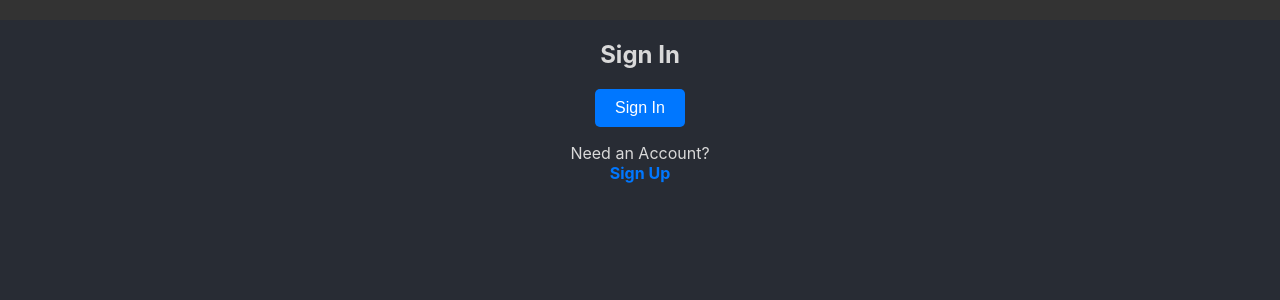
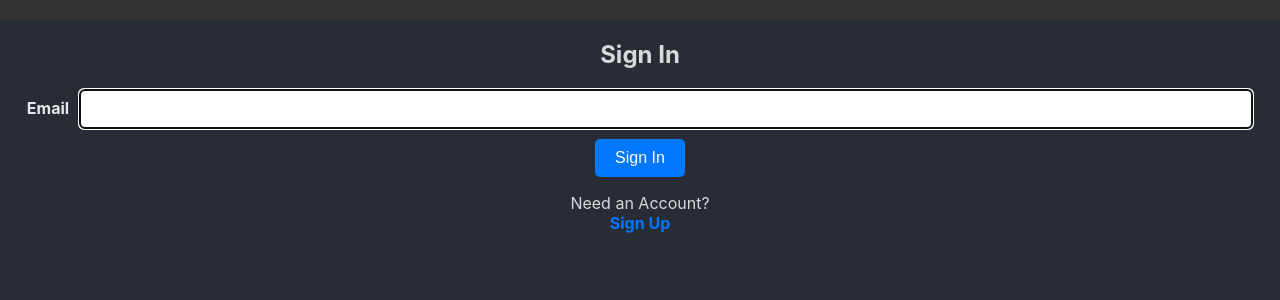
Before and after one commit to oskarnordborg/Up-To-Me, a React (Create React App) app in the folder frontend/: page /login in a window 1280 px wide. Shown: the top 300 px of the page. Built offline with nearby package versions, Linux system fonts and the light colour scheme; no server answers.

Commit message:
feat: login adjustment with email

```diff
--- a/frontend/src/pages/LoginPage.jsx
+++ b/frontend/src/pages/LoginPage.jsx
@@ -1,14 +1,22 @@
-import { useContext, useRef, useState } from "react";
+import { useContext, useEffect, useRef, useState } from "react";
 import authContext from "../context/AuthProvider";
 import * as Passwordless from "@passwordlessdev/passwordless-client";
 import FastAPIClient from "../services/FastAPIClient";
 import "./LoginPage.css";
 
+import { ToastContainer, toast } from "react-toastify";
+
 export default function LoginPage() {
+  const userRef = useRef();
   const errRef = useRef();
   const [errMsg, setErrMsg] = useState("");
   const [success, setSuccess] = useState(false);
   const { setAuth } = useContext(authContext);
+  const [email, setEmail] = useState("");
+
+  useEffect(() => {
+    userRef.current.focus();
+  }, []);
 
   const handleSubmit = async (e) => {
     e.preventDefault();
@@ -17,11 +25,21 @@ export default function LoginPage() {
       apiKey: process.env.REACT_APP_PASSWORDLESS_API_KEY,
     });
     const fastAPIClient = new FastAPIClient();
-    const token = await passwordless.signinWithDiscoverable();
-    if (!token) {
+    console.log(email);
+    let tokenResp = undefined;
+    try {
+      tokenResp = await passwordless.signinWithDiscoverable();
+    } catch (error) {
+      toast(error.message, {
+        className: "toast-error",
+      });
+    }
+
+    if (!tokenResp?.token) {
       return;
     }
-    const verifiedToken = await fastAPIClient.signIn(token.token);
+
+    const verifiedToken = await fastAPIClient.signIn(tokenResp.token);
 
     localStorage.setItem("jwt", verifiedToken.jwt);
 
@@ -48,6 +66,20 @@ export default function LoginPage() {
             {errMsg}
           </p>
           <h1 className="sign-in-heading">Sign In</h1>
+          <div className="input-container">
+            <label htmlFor="email">Email</label>
+            <input
+              type="text"
+              id="email"
+              ref={userRef}
+              autoComplete="off"
+              onChange={(e) => setEmail(e.target.value)}
+              value={email}
+              required
+              aria-describedby="uidnote"
+              className="input-field"
+            />
+          </div>
           <button className="sign-in-button" onClick={handleSubmit}>
             Sign In
           </button>
@@ -60,6 +92,7 @@ export default function LoginPage() {
               </a>
             </span>
           </p>
+          <ToastContainer />
         </section>
       )}
     </>
--- a/frontend/src/pages/RegisterPage.jsx
+++ b/frontend/src/pages/RegisterPage.jsx
@@ -104,7 +104,9 @@ export default function RegisterPage() {
         <button onClick={handleSubmit} className="registration-button">
           Register
         </button>
-        <p>Already registered?</p>
+        <a className="signup-link" href="/login">
+          Already registered?
+        </a>
         <ToastContainer />
       </section>
     </>
```
